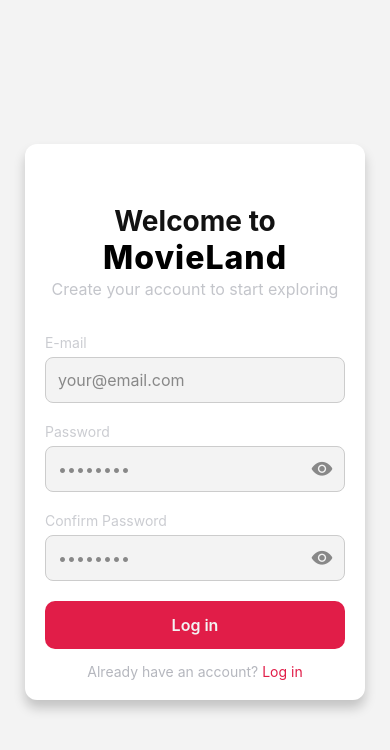
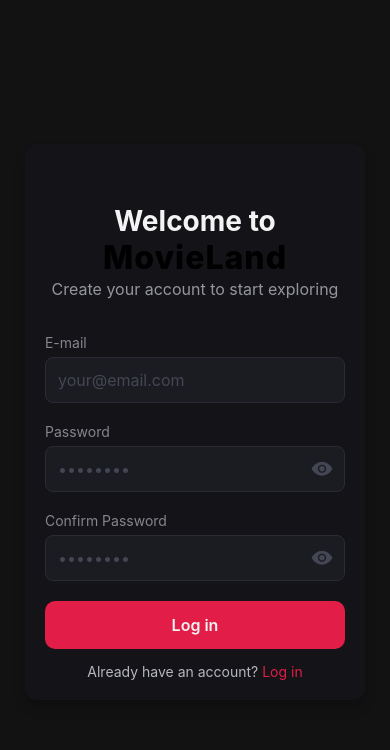
Before and after one commit to Kamil2104/movieland, a React Native app: screen /Register in a window 390 px wide. Shown: the top 750 px of the page. Built offline with nearby package versions, Linux system fonts and the light colour scheme; what react-native-worklets would draw is missing.

Commit message:
feat: set const theme for login and registration screen to dark

```diff
--- a/screens/start/LoginScreen.tsx
+++ b/screens/start/LoginScreen.tsx
@@ -16,14 +16,12 @@
 import InputField from "../../components/InputField";
 import SubmitButton from "../../components/SubmitButton";
 
-import { ThemeContext } from "../../contexts/ThemeContext";
-
 import type { RootStackParamList } from "../../types/navigationTypes";
 import type { NativeStackNavigationProp } from "@react-navigation/native-stack";
 
+import darkTheme from "../../themes/darkTheme";
+
 export default function LoginScreen() {
-  const { theme } = useContext(ThemeContext);
-
   const dispatch = useAppDispatch();
   const navigation =
     useNavigation<NativeStackNavigationProp<RootStackParamList>>();
@@ -36,6 +34,8 @@
   const [showPassword, setShowPassword] = useState(false);
 
   const passwordInputRef = useRef<TextInput>(null);
+
+  const theme = darkTheme;
 
   const styles = StyleSheet.create({
     container: {
--- a/screens/start/RegisterScreen.tsx
+++ b/screens/start/RegisterScreen.tsx
@@ -10,7 +10,7 @@
 import { useNavigation } from "@react-navigation/native";
 import type { NativeStackNavigationProp } from "@react-navigation/native-stack";
 
-import lightTheme from "../../themes/lightTheme";
+import darkTheme from "../../themes/darkTheme";
 import { handleRegister } from "../../validation/accountManagement";
 import BrandHeader from "../../components/BrandHeader";
 import InputField from "../../components/InputField";
@@ -18,7 +18,7 @@
 import type { RootStackParamList } from "../../types/navigationTypes";
 
 export default function RegisterScreen() {
-  const theme = lightTheme;
+  const theme = darkTheme;
   const navigation =
     useNavigation<NativeStackNavigationProp<RootStackParamList>>();
 
```
Also changed, not shown: 1 other file (tests, documents, lock files or other folders).
